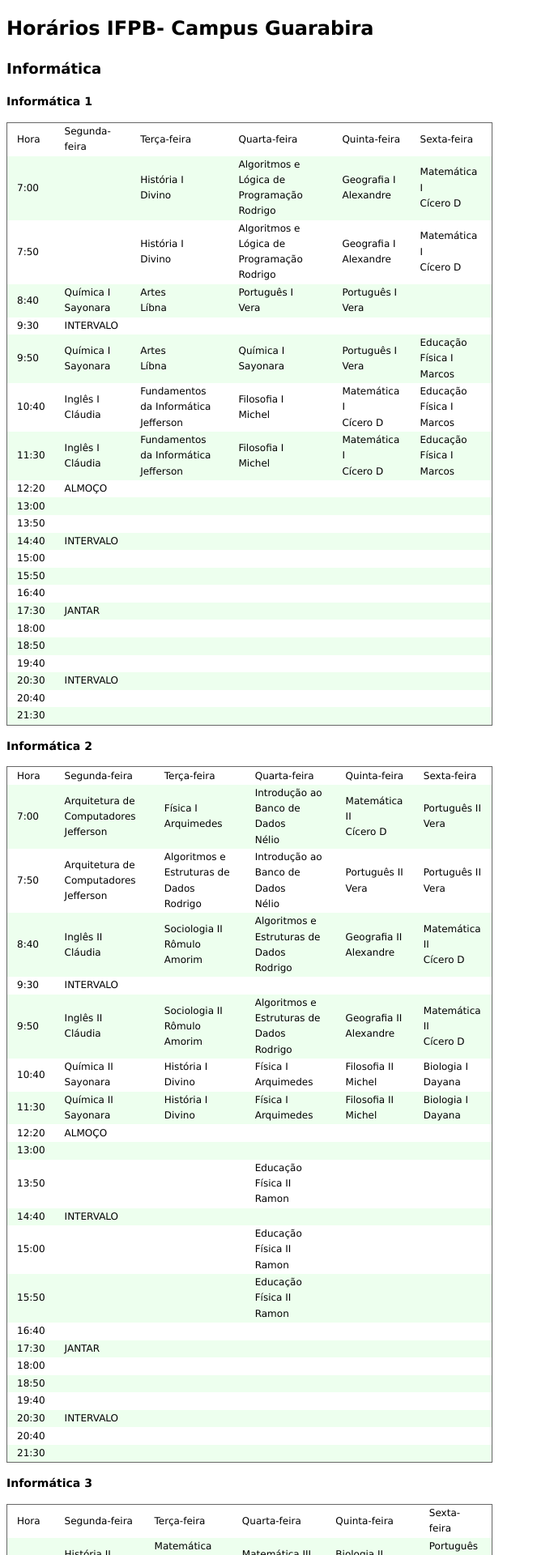
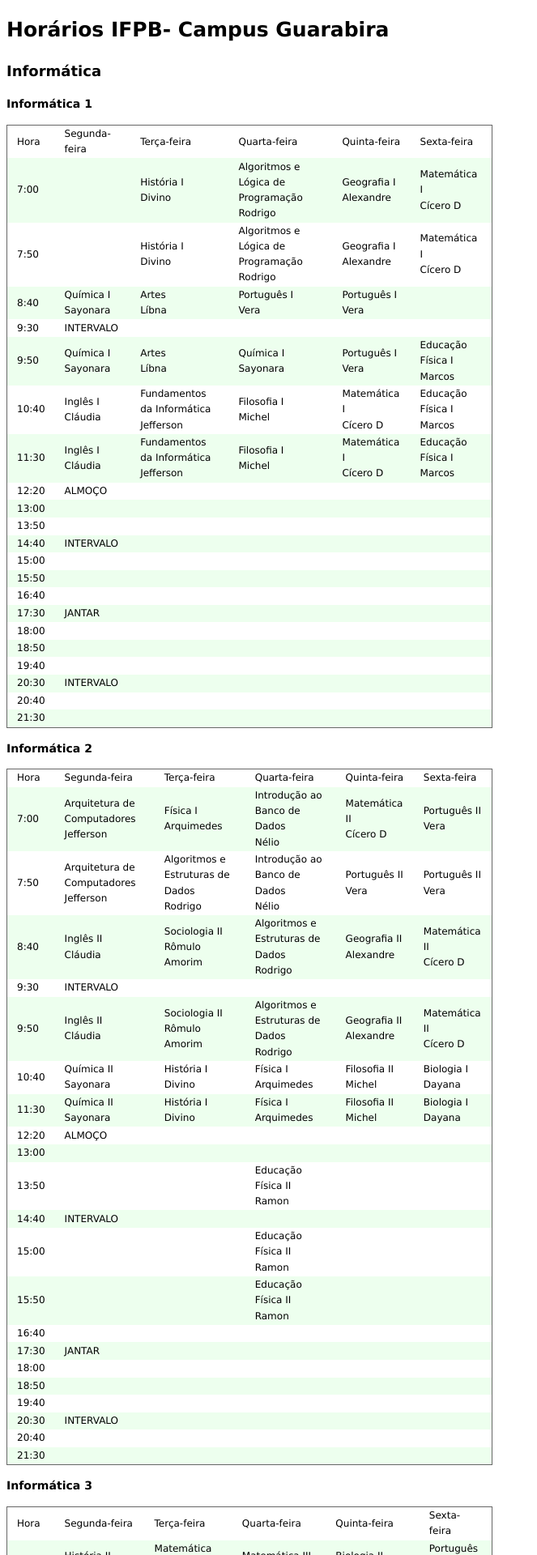
Before and after one commit to larissaserrano/horariomoisa, a Jekyll site: the page built from index.html, in a window 1280 px wide. Shown: the top 1920 px of the page at 81% size, without its empty margins (0-663 px from the left). Built offline with Jekyll 4.4.1, drawn with Linux system fonts in a browser that asks for light colours.

Commit message:
Update style.css

```diff
--- a/css/style.css
+++ b/css/style.css
@@ -1,5 +1,8 @@
 body {
   font: 75%/1.6 "Myriad Pro", Frutiger, "Lucida Grande", "Lucida Sans", "Lucida Sans Unicode", Verdana, sans-serif;
+}
+h1{
+  font-size: 25px;
 }
 table {
   border-collapse: collapse;
```
